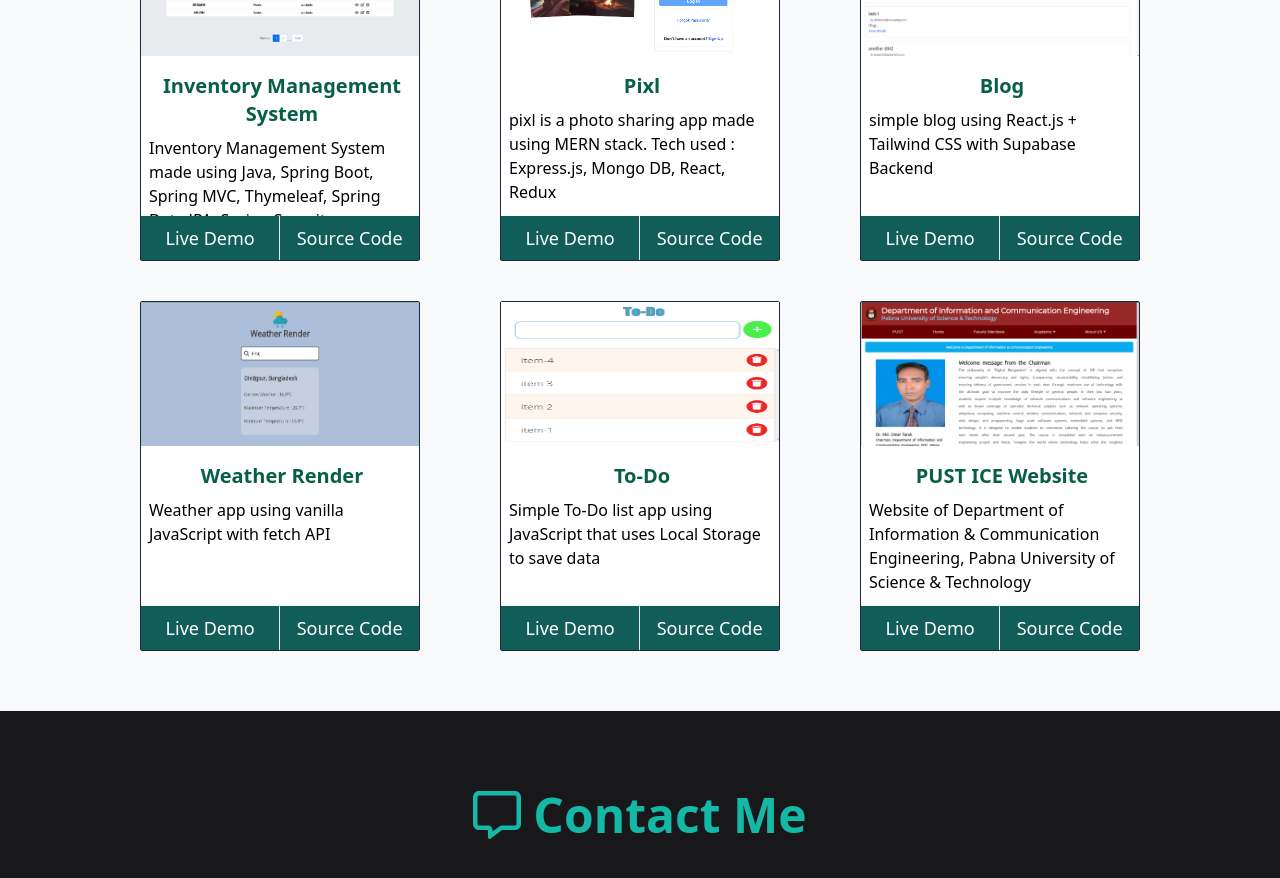
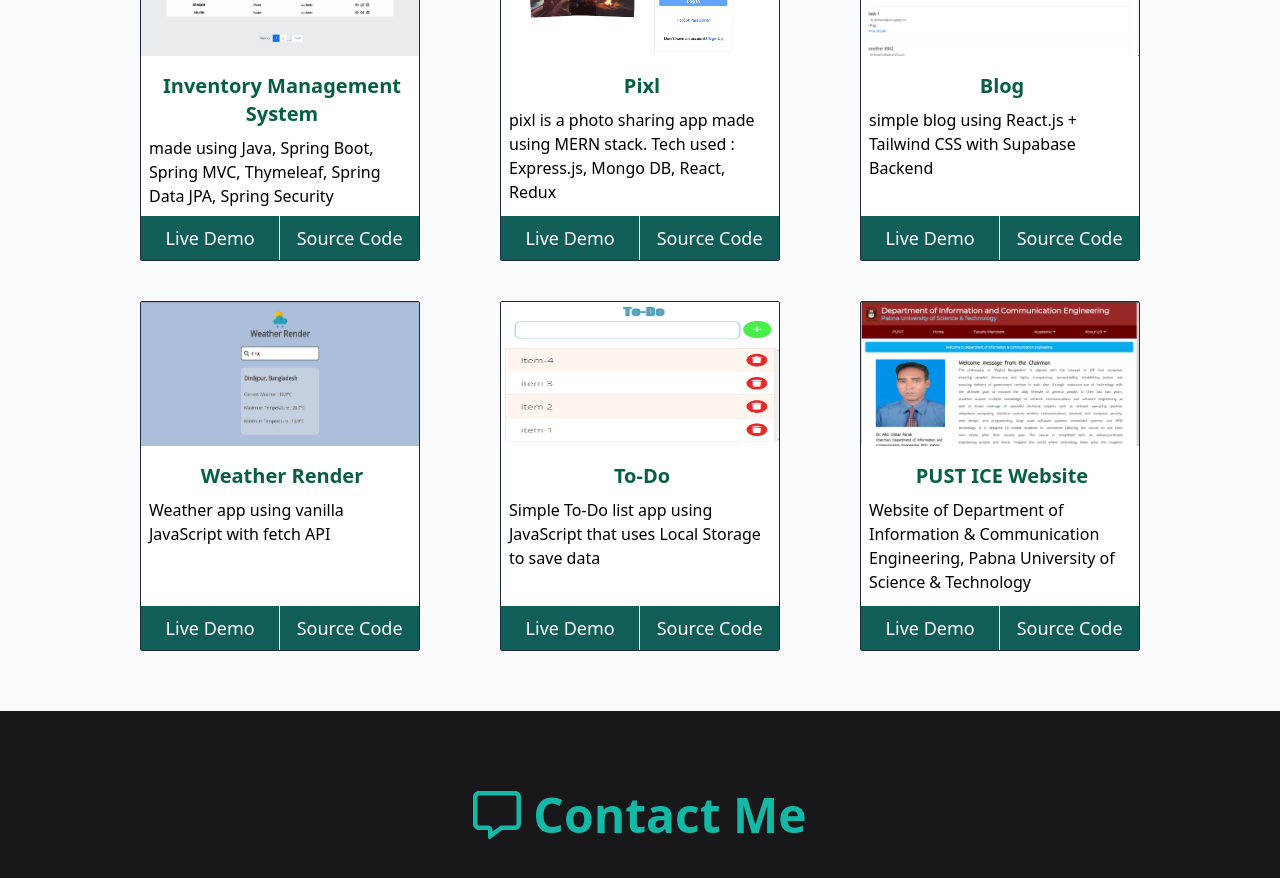
Before and after one commit to OlyMahmudMugdho/portfolio-improved, a React (Create React App) app: page / in a window 1280 px wide. Shown: the part 2400-3278 px from the top of the page. Built offline with nearby package versions, Linux system fonts and the light colour scheme; no server answers.

Commit message:
removed long title

```diff
--- a/src/components/Work.js
+++ b/src/components/Work.js
@@ -23,7 +23,7 @@ const Work = () => {
                 <Project
                     imgName={imsSpringMvc}
                     title={"Inventory Management System"}
-                    body={"Inventory Management System made using Java, Spring Boot, Spring MVC, Thymeleaf, Spring Data JPA, Spring Security"}
+                    body={"made using Java, Spring Boot, Spring MVC, Thymeleaf, Spring Data JPA, Spring Security"}
                     extra1={""}
                     liveUrl={"https://ims-spring-mvc-olymahmud-dev.apps.sandbox-m2.ll9k.p1.openshiftapps.com/"}
                     sourceCode={"https://github.com/OlyMahmudMugdho/inventory-management-system"}
```
